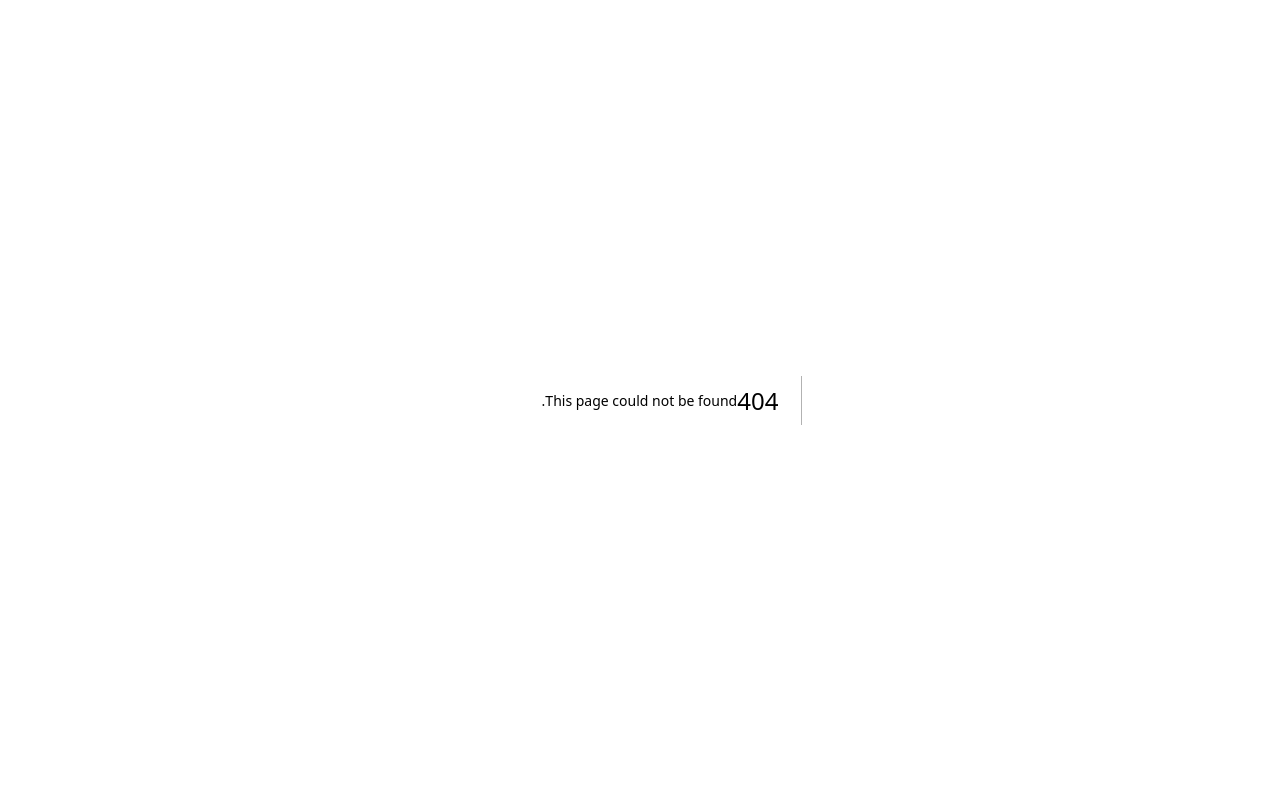
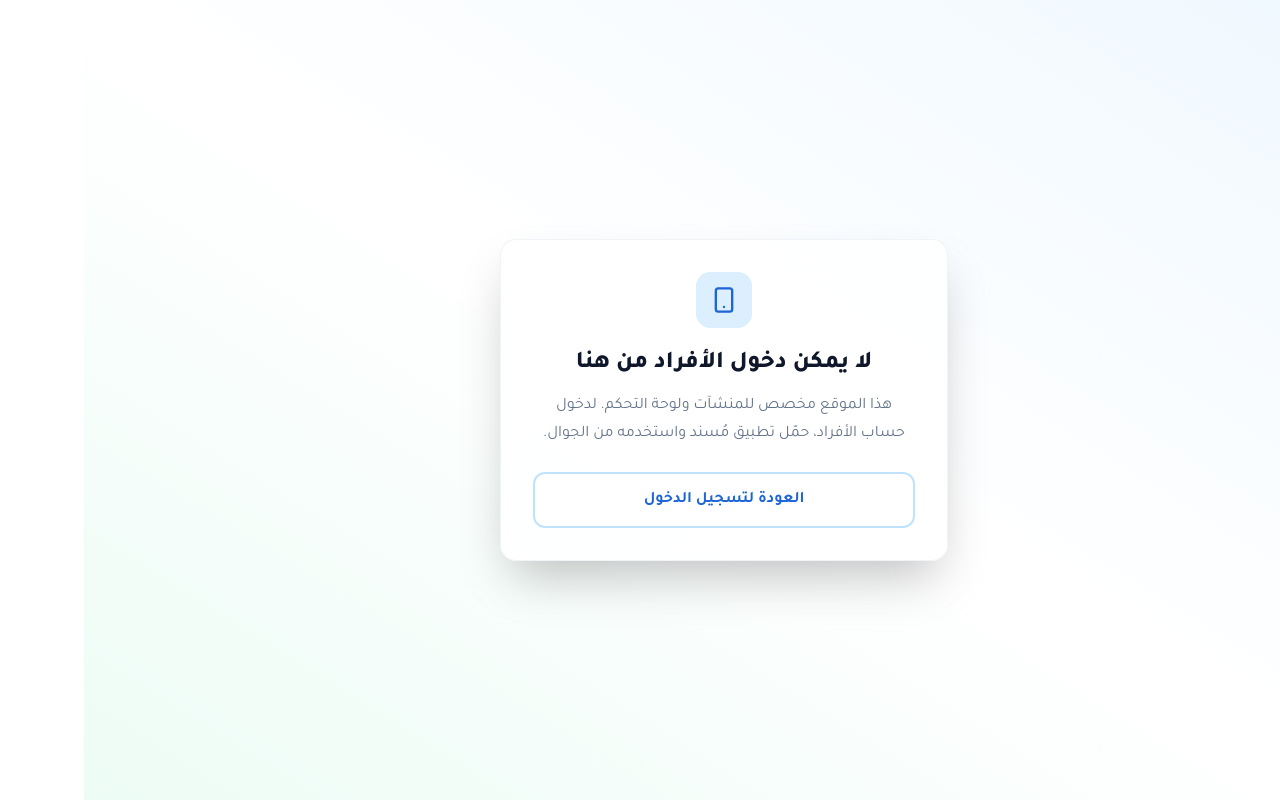
Before and after one commit to mansorAI/musnid1, a Next.js app: page /individual-app in a window 1280 px wide. Before the commit this address had no page. Built offline with nearby package versions, Linux system fonts and the light colour scheme.

Commit message:
Block individual web onboarding

```diff
--- /dev/null
+++ b/src/app/individual-app/page.tsx
@@ -0,0 +1,23 @@
+import Link from "next/link";
+import { Smartphone } from "lucide-react";
+
+export default function IndividualAppPage() {
+  return (
+    <main className="min-h-screen gradient-bg-subtle flex items-center justify-center px-4 py-10">
+      <section className="glass-card w-full max-w-md p-8 text-center shadow-2xl">
+        <div className="mx-auto mb-5 flex h-14 w-14 items-center justify-center rounded-2xl bg-primary-100 text-primary-700 dark:bg-primary-900/30 dark:text-primary-300">
+          <Smartphone className="h-7 w-7" />
+        </div>
+        <h1 className="text-2xl font-extrabold text-surface-900 dark:text-white">
+          لا يمكن دخول الأفراد من هنا
+        </h1>
+        <p className="mt-3 leading-7 text-surface-500 dark:text-surface-400">
+          هذا الموقع مخصص للمنشآت ولوحة التحكم. لدخول حساب الأفراد، حمّل تطبيق مُسند واستخدمه من الجوال.
+        </p>
+        <Link href="/sign-in" className="btn-secondary mt-6 inline-flex w-full justify-center">
+          العودة لتسجيل الدخول
+        </Link>
+      </section>
+    </main>
+  );
+}
--- a/src/app/sign-in/actions.ts
+++ b/src/app/sign-in/actions.ts
@@ -48,6 +48,11 @@ function redirectWithAuthError(error: { message?: string; code?: string }) {
   redirect(`/sign-in?error=signup&detail=${detail}`);
 }
 
+function resolveUserRole(profileRole?: string | null, metadataRole?: unknown) {
+  const roleFromMetadata = typeof metadataRole === "string" ? metadataRole : null;
+  return profileRole ?? roleFromMetadata ?? "business";
+}
+
 export async function signInWithEmail(formData: FormData) {
   const email = String(formData.get("email") ?? "").trim();
   const password = String(formData.get("password") ?? "");
@@ -74,6 +79,17 @@ export async function signInWithEmail(formData: FormData) {
   } = await supabase.auth.getUser();
 
   if (user) {
+    const { data: profile } = await supabase
+      .from("profiles")
+      .select("role")
+      .eq("id", user.id)
+      .maybeSingle();
+
+    const role = resolveUserRole(profile?.role, user.user_metadata?.role);
+    if (role === "customer") {
+      redirect("/individual-app");
+    }
+
     const { data: business } = await supabase
       .from("businesses")
       .select("id")
--- a/src/lib/supabase/middleware.ts
+++ b/src/lib/supabase/middleware.ts
@@ -49,14 +49,23 @@ export async function updateSession(request: NextRequest) {
     return NextResponse.redirect(redirectUrl);
   }
 
-  if (isAdminRoute && user) {
+  if ((isDashboardRoute || isOnboardingRoute || isAdminRoute) && user) {
     const { data: profile } = await supabase
       .from("profiles")
       .select("role")
       .eq("id", user.id)
-      .single();
+      .maybeSingle();
 
-    if (profile?.role !== "admin") {
+    const metadataRole = typeof user.user_metadata?.role === "string" ? user.user_metadata.role : null;
+    const role = profile?.role ?? metadataRole ?? "business";
+
+    if (role === "customer") {
+      const redirectUrl = request.nextUrl.clone();
+      redirectUrl.pathname = "/individual-app";
+      return NextResponse.redirect(redirectUrl);
+    }
+
+    if (isAdminRoute && role !== "admin") {
       const redirectUrl = request.nextUrl.clone();
       redirectUrl.pathname = "/dashboard";
       return NextResponse.redirect(redirectUrl);
```
